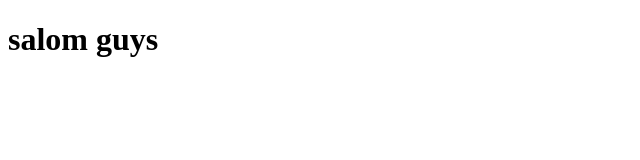
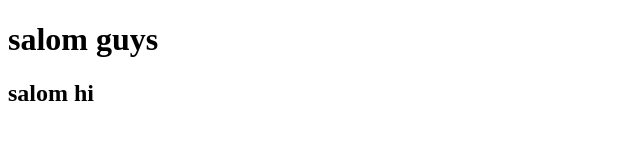
Before and after one commit to ravshanovbehruz003/birinchi_loyiham-, a plain HTML site: page index.html in a window 1280 px wide. Shown: the whole page, without its empty margins (0-640 px from the left). Drawn offline with Linux system fonts and the light colour scheme.

Commit message:
new note

```diff
--- a/index.html
+++ b/index.html
@@ -7,5 +7,6 @@
  </head>
  <body>
      <h1>salom guys</h1>
+     <h2>salom hi</h2>
  </body>
  </html>
```
